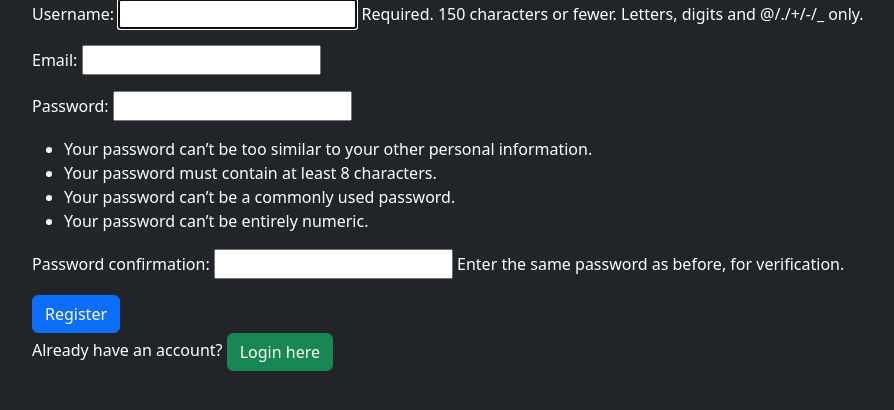
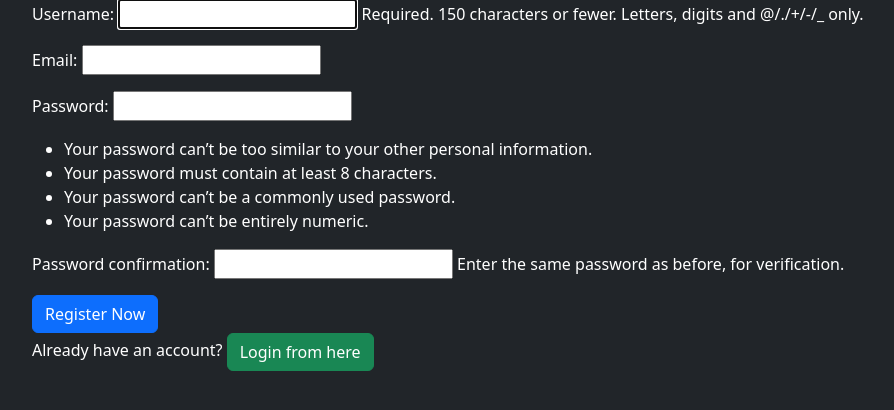
Before and after one commit to Mayur12121/Django_Meutube, a Django app: page /register/ in a window 1280 px wide. Shown: the part 119-529 px from the top of the page, without its empty margins (50-944 px from the left). Run offline with Django 5.2, Linux system fonts and the light colour scheme.

Commit message:
eighthcommit

```diff
--- a/project1/app1/templates/abc_form.html
+++ b/project1/app1/templates/abc_form.html
@@ -10,6 +10,6 @@
     {{form.as_p}}
     <button class="btn btn-warning" type="submit">Submit</button>
 </form>
-<a href="{% url 'abc_list' %}" class="btn btn-success mt-4">Back to Home</a>
+<a href="{% url 'abc_list' %}" class="btn btn-success mt-4">Go Back to Home</a>
 
 {%endblock%}
--- a/project1/app1/templates/abc_list.html
+++ b/project1/app1/templates/abc_list.html
@@ -9,7 +9,7 @@
     {% if request.user.is_authenticated %}
 <a class="btn btn-primary mb-3" href="{% url 'list_create' %}">Create Post</a>
     {% else %}
-<a class="btn btn-primary mb-3" href="{% url 'login' %}">Create Post</a>
+<a class="btn btn-primary mb-3" href="{% url 'login' %}">Create a Post</a>
     {% endif %}
 
 <div class="container row gap-3">
--- a/project1/app1/templates/play_video.html
+++ b/project1/app1/templates/play_video.html
@@ -10,7 +10,7 @@ Play Video
 <div class="d-flex justify-content-center">
     <video width="80%" controls autoplay>
         <source src="{{ abc.video.url }}" type="video/mp4">
-        Your browser does not support the video tag.
+        Your browser does not support the video tag
     </video>
 </div>
 
--- a/project1/app1/templates/registration/register.html
+++ b/project1/app1/templates/registration/register.html
@@ -6,9 +6,9 @@
 <form method="post">
 {% csrf_token %}
 {{ form.as_p }}
-<button type="submit" class="btn btn-primary">Register</button>
+<button type="submit" class="btn btn-primary">Register Now</button>
 </form>
 
-<p>Already have an account? <a href="{% url 'login' %}" class="btn btn-success">Login here</a></p>
+<p>Already have an account? <a href="{% url 'login' %}" class="btn btn-success">Login from here</a></p>
 
 {% endblock %}
```
